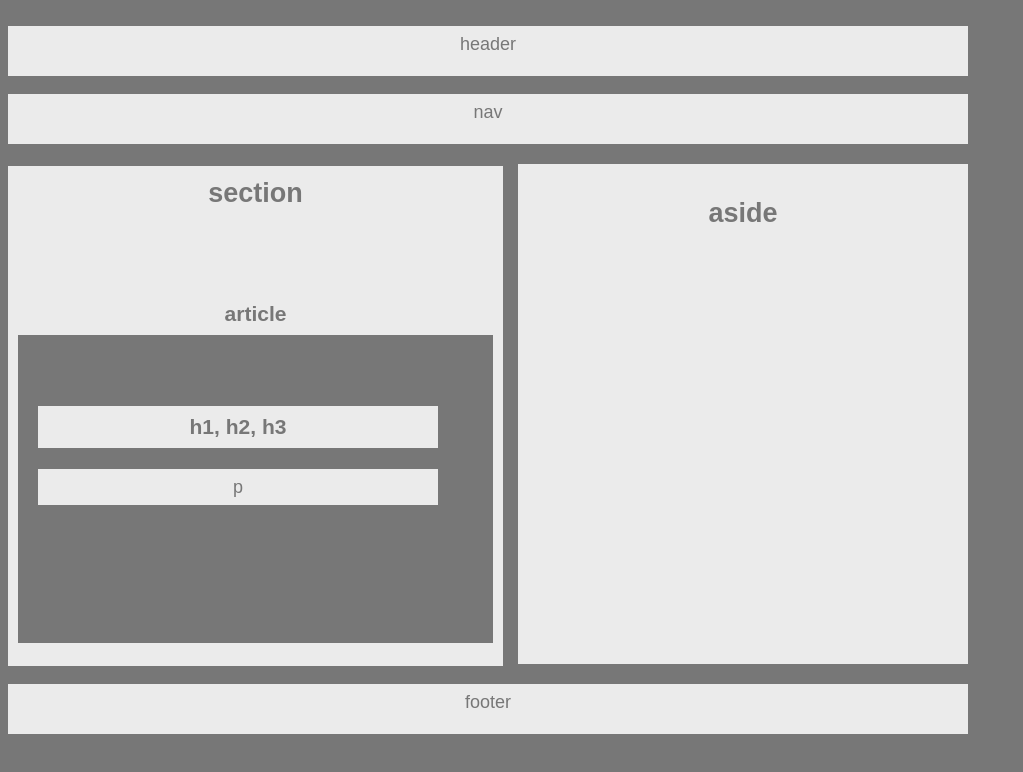
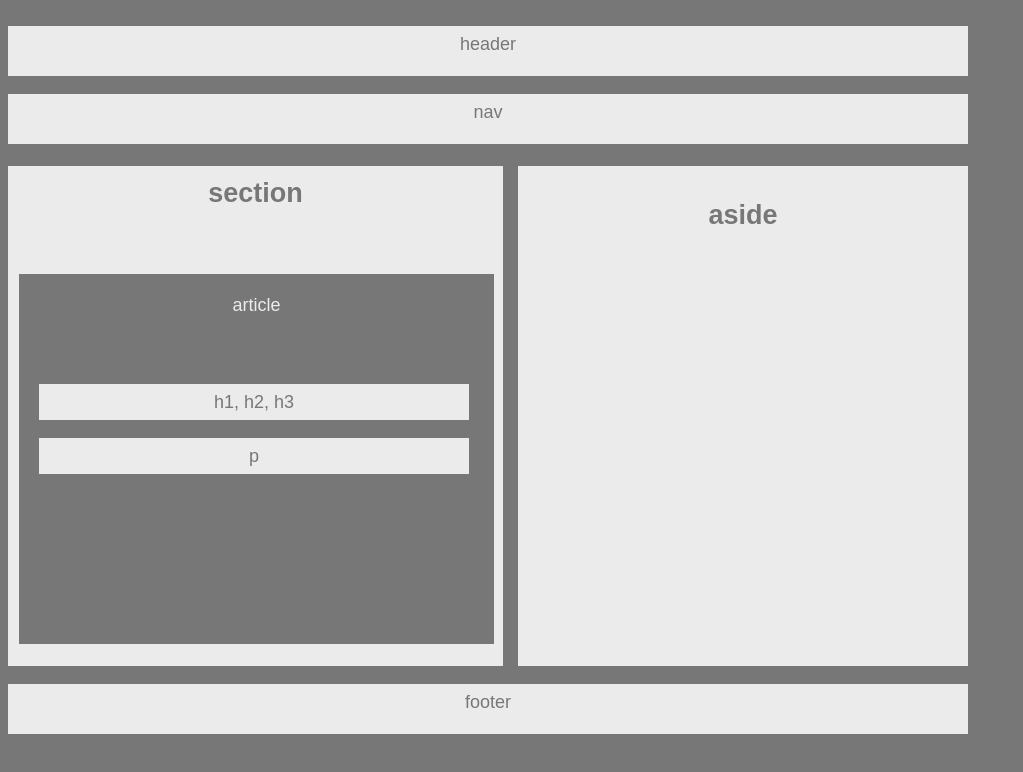
Before and after one commit to Mogkc/HW-Wireframe, a plain HTML site: page index.html in a window 1280 px wide. Shown: the whole page, without its empty margins (0-1023 px from the left). Drawn offline with Linux system fonts and the light colour scheme.

Commit message:
website to specifications

```diff
--- a/index.html
+++ b/index.html
@@ -21,9 +21,9 @@
     <section>
         <h1>section</h1>
         <article>
-            <h1>article</h1>
+            <h1 id="inverted"></h1>article</h1>
             <div>
-                <h1>h1, h2, h3</h1>
+                <p>h1, h2, h3</p>
             </div>
             <div>
                 <p>p</p>
--- a/style.css
+++ b/style.css
@@ -24,11 +24,12 @@ section {
 }
 
 article {
+    border: 1px solid;
     position: relative;
     left: 10px;
-    top: 50px;
+    top: 30px;
     width: 475px;
-    height: 350px;
+    height: 370px;
     color: #ebebeb;
     background: #777;
 }
@@ -37,7 +38,7 @@ div    {
     position: relative;
     left: 20px;
     top: 50px;
-    width: 400px;
+    width: 430px;
 }
 
 h1, p {
@@ -47,7 +48,13 @@ h1, p {
 }
 
 aside {
-    top: 20px;
+    top: 22px;
     float: right;
     width: 450px;
 }
+
+#inverted {
+    vertical-align: 100px;
+    color: #ebebeb;
+    background: #777;
+}
```
